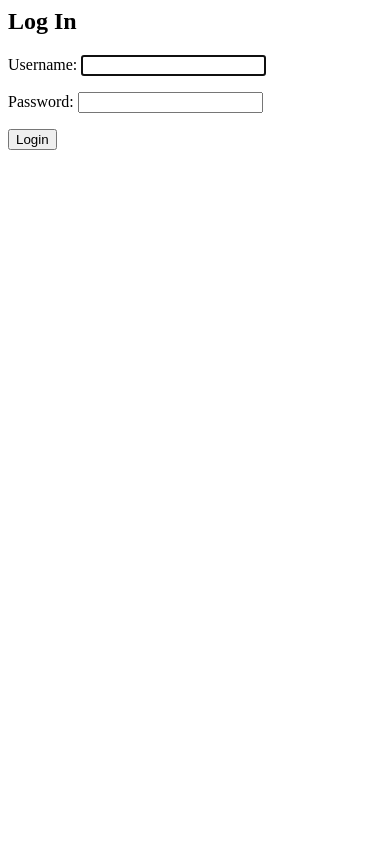
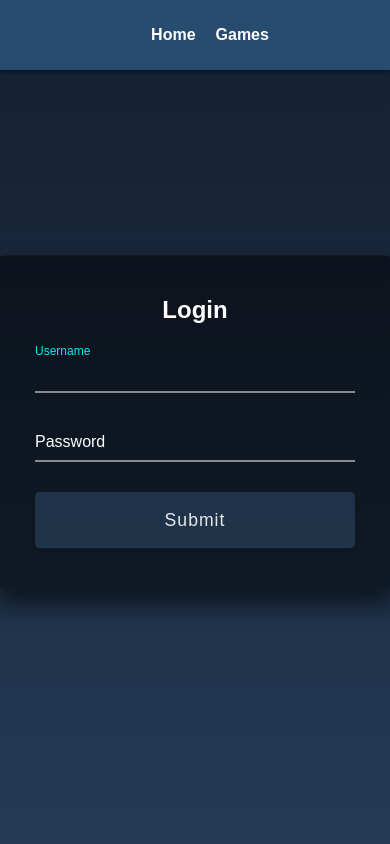
Before and after one commit to Computer-Engineering-UdL/Game-Management, a Django app: page /accounts/login/ in a window 390 px wide. Run offline with Django 4.2, Linux system fonts and the light colour scheme.

Commit message:
feat: improved login and base template

```diff
--- a/GameManagement/settings.py
+++ b/GameManagement/settings.py
@@ -113,6 +113,12 @@ USE_TZ = True
 
 STATIC_URL = "static/"
 
+STATIC_ROOT = os.path.join(BASE_DIR, 'staticfiles')
+
+STATICFILES_DIRS = [
+    BASE_DIR / 'static',
+]
+
 # Default primary key field type
 # https://docs.djangoproject.com/en/4.1/ref/settings/#default-auto-field
 
--- /dev/null
+++ b/static/login.css
@@ -0,0 +1,194 @@
+html {
+  height: 100%;
+}
+body {
+  margin:0;
+  padding:0;
+  font-family: sans-serif;
+  background: linear-gradient(#141e30, #243b55);
+}
+
+.login-box {
+  position: absolute;
+  top: 50%;
+  left: 50%;
+  width: 400px;
+  padding: 40px;
+  transform: translate(-50%, -50%);
+  background: rgba(0,0,0,.5);
+  box-sizing: border-box;
+  box-shadow: 0 15px 25px rgba(0,0,0,.6);
+  border-radius: 10px;
+}
+
+.login-box h2 {
+  margin: 0 0 30px;
+  padding: 0;
+  color: #fff;
+  text-align: center;
+}
+
+.login-box .user-box {
+  position: relative;
+}
+
+.login-box .user-box input {
+  width: 100%;
+  padding: 10px 0;
+  font-size: 16px;
+  color: #fff;
+  margin-bottom: 30px;
+  border: none;
+  border-bottom: 1px solid #fff;
+  outline: none;
+  background: transparent;
+}
+.login-box .user-box label {
+  position: absolute;
+  top:0;
+  left: 0;
+  padding: 10px 0;
+  font-size: 16px;
+  color: #fff;
+  pointer-events: none;
+  transition: .5s;
+}
+
+.login-box .user-box input:focus ~ label,
+.login-box .user-box input:valid ~ label {
+  top: -20px;
+  left: 0;
+  color: #03e9f4;
+  font-size: 12px;
+}
+
+.login-box form a {
+  position: relative;
+  display: inline-block;
+  padding: 10px 20px;
+  color: #03e9f4;
+  font-size: 16px;
+  text-decoration: none;
+  text-transform: uppercase;
+  overflow: hidden;
+  transition: .5s;
+  margin-top: 40px;
+  letter-spacing: 4px
+}
+
+.login-box a:hover {
+  background: #03e9f4;
+  color: #fff;
+  border-radius: 5px;
+  box-shadow: 0 0 5px #03e9f4,
+              0 0 25px #03e9f4,
+              0 0 50px #03e9f4,
+              0 0 100px #03e9f4;
+}
+
+.login-box a span {
+  position: absolute;
+  display: block;
+}
+
+.login-box a span:nth-child(1) {
+  top: 0;
+  left: -100%;
+  width: 100%;
+  height: 2px;
+  background: linear-gradient(90deg, transparent, #03e9f4);
+  animation: btn-anim1 1s linear infinite;
+}
+
+@keyframes btn-anim1 {
+  0% {
+    left: -100%;
+  }
+  50%,100% {
+    left: 100%;
+  }
+}
+
+.login-box a span:nth-child(2) {
+  top: -100%;
+  right: 0;
+  width: 2px;
+  height: 100%;
+  background: linear-gradient(180deg, transparent, #03e9f4);
+  animation: btn-anim2 1s linear infinite;
+  animation-delay: .25s
+}
+
+@keyframes btn-anim2 {
+  0% {
+    top: -100%;
+  }
+  50%,100% {
+    top: 100%;
+  }
+}
+
+.login-box a span:nth-child(3) {
+  bottom: 0;
+  right: -100%;
+  width: 100%;
+  height: 2px;
+  background: linear-gradient(270deg, transparent, #03e9f4);
+  animation: btn-anim3 1s linear infinite;
+  animation-delay: .5s
+}
+
+@keyframes btn-anim3 {
+  0% {
+    right: -100%;
+  }
+  50%,100% {
+    right: 100%;
+  }
+}
+
+.login-box a span:nth-child(4) {
+  bottom: -100%;
+  left: 0;
+  width: 2px;
+  height: 100%;
+  background: linear-gradient(360deg, transparent, #03e9f4);
+  animation: btn-anim4 1s linear infinite;
+  animation-delay: .75s
+}
+
+@keyframes btn-anim4 {
+  0% {
+    bottom: -100%;
+  }
+  50%,100% {
+    bottom: 100%;
+  }
+}
+
+.submit-button {
+  background-color: #21364E;
+  color: white;
+  padding: 16px 20px;
+  border: 2px solid transparent;
+  cursor: pointer;
+  width: 100%;
+  opacity: 0.9;
+  transition: background-color 0.3s ease, opacity 0.3s ease, transform 0.3s ease, border-color 0.3s ease;
+  font-size: 1.1rem;
+  letter-spacing: 1px;
+  box-shadow: 0 2px 5px rgba(0, 0, 0, 0.2);
+  border-radius: 5px;
+}
+
+.submit-button:hover, .submit-button:focus {
+  background-color: #1C2F41;
+  opacity: 1;
+  transform: translateY(-2px);
+  border-color: #1C5F81;
+}
+
+.submit-button:active {
+  transform: translateY(1px);
+  box-shadow: 0 1px 3px rgba(0, 0, 0, 0.2);
+}
--- /dev/null
+++ b/static/style.css
@@ -0,0 +1,49 @@
+
+body, html {
+  height: 100%;
+  margin: 0;
+  font-family: 'Arial', sans-serif;
+  background-color: #536467;
+}
+
+
+header {
+  background-color: #284c70;
+  color: #FFFFFF;
+  padding: 10px 0;
+  box-shadow: 0 2px 4px rgba(0, 0, 0, 0.5);
+}
+
+nav ul {
+  list-style: none;
+  padding: 0;
+  margin-left: 50px;
+  display: flex;
+  justify-content: flex-start;
+}
+
+nav li {
+  margin-right: 20px;
+}
+
+nav a {
+  text-decoration: none;
+  color: #FFFFFF;
+  font-weight: bold;
+  transition: color 0.3s ease;
+}
+
+nav a:hover {
+  color: #1C5F81;
+}
+
+main {
+  padding: 20px;
+}
+
+
+@media (max-width: 600px) {
+  nav ul {
+    justify-content: center;
+  }
+}
--- a/templates/base.html
+++ b/templates/base.html
@@ -4,7 +4,18 @@
     <meta charset="UTF-8">
     <title>{% block title %}Game Management{% endblock %}</title>
   </head>
+  {% load static %}
+  <link rel="stylesheet" type="text/css" href="{% static 'style.css' %}" />
+  {% load static %}
   <body>
+    <header>
+      <nav>
+        <ul>
+          <li><a href="{% url 'home' %}">Home</a></li>
+          <li><a href="{% url 'game-list' %}">Games</a></li>
+        </ul>
+      </nav>
+    </header>
     <main>
       {% block content %}
       {% endblock %}
--- a/templates/registration/login.html
+++ b/templates/registration/login.html
@@ -1,8 +1,30 @@
+{% extends "base.html" %}
 {% block content %}
-  <h2>Log In</h2>
 
-  <form method="post">
-    {% csrf_token %} {{ form.as_p }}
-    <button type="submit">Login</button>
-  </form>
+  {% load static %}
+  <link rel="stylesheet" type="text/css" href="{% static 'login.css' %}" />
+  {% load static %}
+
+  <div class="login-box">
+    <h2>Login</h2>
+    <form method="post">
+      {% csrf_token %}
+      <div class="user-box">
+        {{ form.username }}
+        <label for="{{ form.username.id_for_label }}">Username</label>
+      </div>
+      <div class="user-box">
+        {{ form.password }}
+        <label for="{{ form.password.id_for_label }}">Password</label>
+      </div>
+      <button type="submit" class="submit-button">
+        <span></span>
+        <span></span>
+        <span></span>
+        <span></span>
+        Submit
+      </button>
+    </form>
+  </div>
+
 {% endblock %}
```
Also changed, not shown: db.sqlite3.
